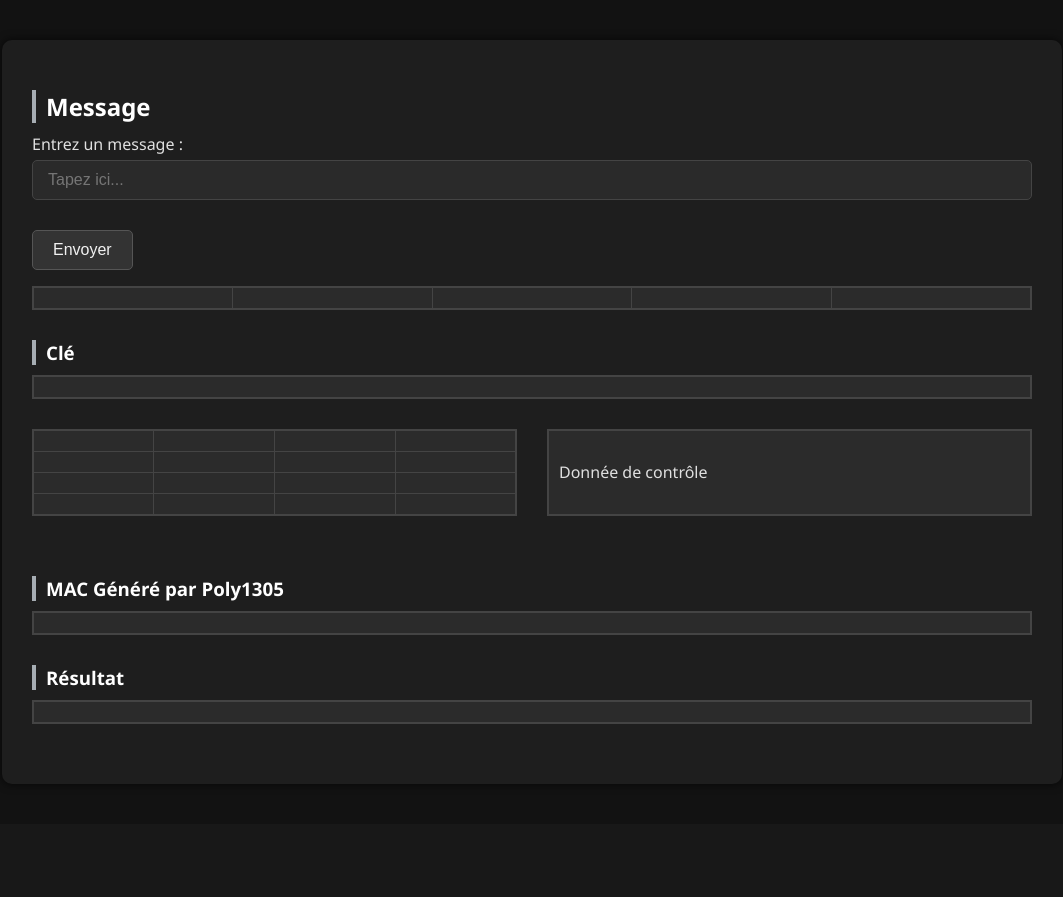
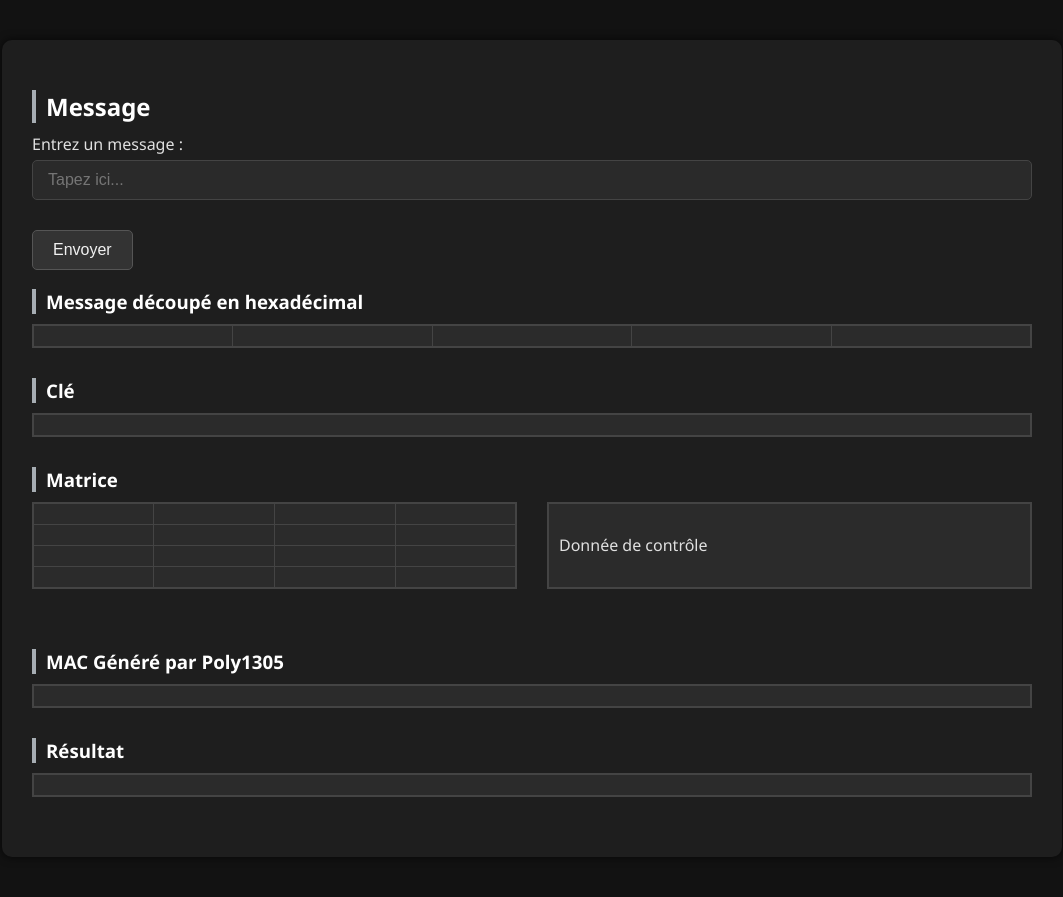
Before and after one commit to alegouix/projet_crypto_L3, a Django app: page / in a window 1280 px wide. Shown: the whole page, without its empty margins (108-1171 px from the left). Before the commit the page ends 724 px from the top, so only its background shows below. Run offline with Django 5.2, Linux system fonts and the light colour scheme.

Commit message:
ajout texte

```diff
--- a/application/polls/templates/polls/index.html
+++ b/application/polls/templates/polls/index.html
@@ -12,6 +12,7 @@
         <button type="submit">Envoyer</button>
     </form>
 
+    <h3>Message découpé en hexadécimal</h3>
     <table>
         <tbody>
            {% with parties_count=parties|length %}
@@ -41,7 +42,7 @@
     </table>
 
 
-
+    <h3>Matrice</h3>
     <div class="containerCtrlMatrice">
         <table>
             <tbody>
```
